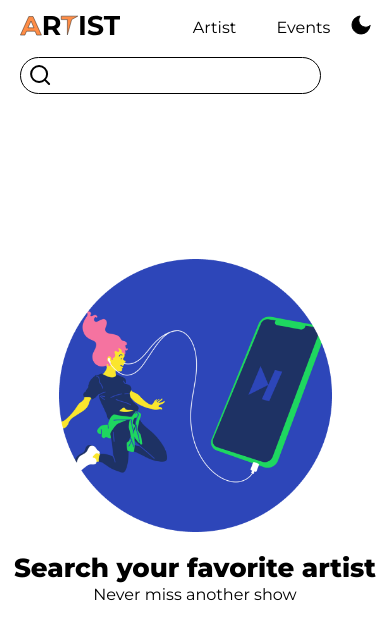
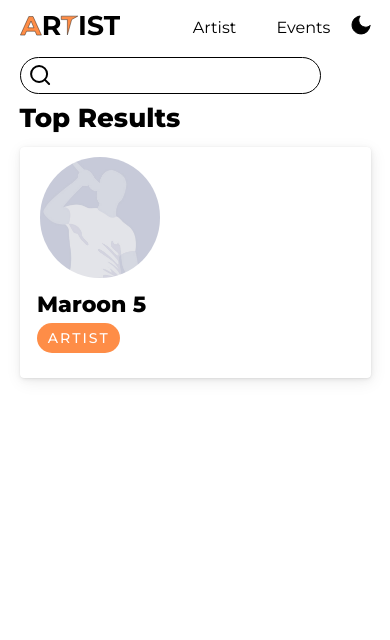
Before and after one commit to zillBoy/artist, a React (Create React App) app: page /artist in a window 390 px wide. Shown: the top 640 px of the page. Built offline with nearby package versions, Linux system fonts and the light colour scheme.

Commit message:
Artist Searched Card - created Viewport width function created for responsiveness of card

```diff
--- /dev/null
+++ b/src/components/Artist/SearchedArtist.jsx
@@ -0,0 +1,14 @@
+import React from 'react'
+import SearchedArtistCard from './SearchedArtistCard'
+
+const SearchedArtist = ({ artist }) => {
+    return (
+        <div className='searchedartist__container'>
+            <h2 className='heading-secondary'>Top Results</h2>
+            <br />
+            <SearchedArtistCard artist={artist} />
+        </div>
+    )
+}
+
+export default SearchedArtist
--- /dev/null
+++ b/src/components/Artist/SearchedArtistCard.jsx
@@ -0,0 +1,17 @@
+import React from 'react'
+import AritstPlaceholderImage from '../../assets/images/artistplaceholder.jpg'
+import Badge from '../Badge/Badge'
+
+const SearchedArtistCard = () => {
+    return (
+        <div className='searchedartistcard__container'>
+            <img className='searchedartistcard-image' src={AritstPlaceholderImage} alt='artist' />
+            <section className='searchedartistcard-content'>
+                <h3 className='heading-tertiary'>Maroon 5</h3>
+                <Badge />
+            </section>
+        </div>
+    )
+}
+
+export default SearchedArtistCard
--- /dev/null
+++ b/src/components/Badge/Badge.jsx
@@ -0,0 +1,11 @@
+import React from 'react'
+
+const Badge = () => {
+    return (
+        <div className='badge__container'>
+            <p className='paragraph-secondary'>ARTIST</p>
+        </div>
+    )
+}
+
+export default Badge
--- a/src/components/Input/Input.jsx
+++ b/src/components/Input/Input.jsx
@@ -7,7 +7,6 @@
 const Input = () => {
 
     const [search, setSearch] = useState('')
-    const [artist, setArtist] = useState({})
     const [showCancel, setShowCancel] = useState(false)
 
     const changeHandler = event => setSearch(event.target.value)
--- a/src/pages/Artist.jsx
+++ b/src/pages/Artist.jsx
@@ -1,14 +1,52 @@
-import React from 'react'
+import React, { useState, useEffect } from 'react'
+
+import Navbar from '../components/Navbar/Navbar'
+import Input from '../components/Input/Input'
 import NoArtist from '../components/Artist/NoArtist'
-import Input from '../components/Input/Input'
-import Navbar from '../components/Navbar/Navbar'
+import SearchedArtist from '../components/Artist/SearchedArtist'
 
 const Artist = () => {
+
+    const [artist, setArtist] = useState({})
+
+    useEffect(() => {
+        let artist = {
+            "thumb_url": "https://photos.bandsintown.com/thumb/8479721.jpeg",
+            "mbid": "0ab49580-c84f-44d4-875f-d83760ea2cfe",
+            "facebook_page_url": "http://www.facebook.com/5330548481",
+            "image_url": "https://photos.bandsintown.com/large/8479721.jpeg",
+            "tracker_count": 6085169,
+            "tracking": [],
+            "upcoming_event_count": 11,
+            "url": "https://www.bandsintown.com/a/510?came_from=267&app_id=abc",
+            "support_url": "",
+            "name": "Maroon 5",
+            "options": {
+                "display_listen_unit": false
+            },
+            "links": [{
+                    "type": "twitter",
+                    "url": "http://twitter.com/maroon5"
+                },
+                {
+                    "type": "website",
+                    "url": "http://www.maroon5.com"
+                },
+                {
+                    "type": "facebook",
+                    "url": "https://www.facebook.com/maroon5/"
+                }
+            ],
+            "id": "510"
+        }
+        setArtist(artist)
+    }, [])
+
     return (
         <>
             <Navbar />
             <Input />
-            <NoArtist />
+            {Object.keys(artist).length !== 0 ? <SearchedArtist artist={artist} /> : <NoArtist />}
         </>
     )
 }
--- a/src/scss/_main.scss
+++ b/src/scss/_main.scss
@@ -1,6 +1,7 @@
 // Abstract
 @import './abstract/variable';
 @import './abstract/mixins';
+@import './abstract/functions';
 
 // Base
 @import './base/reset';
@@ -11,6 +12,8 @@
 @import './components/navbar';
 @import './components/input';
 @import './components/noartist';
+@import './components/searchedartist';
+@import './components/badge';
 
 // Layout
 
--- /dev/null
+++ b/src/scss/abstract/_functions.scss
@@ -0,0 +1,4 @@
+@function get-vw($target) {
+    $vw-context: (1000*.01) * 0.1rem;
+    @return calc(($target/$vw-context) * 1vw);
+}
--- a/src/scss/abstract/_variable.scss
+++ b/src/scss/abstract/_variable.scss
@@ -13,3 +13,12 @@
 
 // Artist
 $artist-search-input-width: 30rem;
+
+// Artist Searched Card
+$artist-searchedcard-image: 12rem;
+$artist-searchedcard-width: 51rem;
+$artist-searchedcard-height: 23rem;
+
+// Badge
+$badge-width: 8.3rem;
+$badge-height: 3rem;
--- a/src/scss/base/_typography.scss
+++ b/src/scss/base/_typography.scss
@@ -6,8 +6,20 @@
     font-size: 2.6rem;
 }
 
+.heading-tertiary {
+    font-size: 2.2rem;
+}
+
 .paragraph {
     font-size: 1.6rem;
+}
+
+.paragraph-secondary {
+    font-size: 1.4rem;
+    text-transform: uppercase;
+    font-weight: 500;
+    letter-spacing: 0.2rem;
+    color: $white-color;
 }
 
 // Navbar
--- /dev/null
+++ b/src/scss/components/_badge.scss
@@ -0,0 +1,8 @@
+.badge__container {
+    margin-top: 0.5rem;
+    background-color: $primary-color;
+    width: $badge-width;
+    height: $badge-height;
+    border-radius: calc($badge-width / 2);
+    @include center;
+}
--- /dev/null
+++ b/src/scss/components/_searchedartist.scss
@@ -0,0 +1,40 @@
+// Searched Artist
+
+.searchedartist__container {
+    margin-left: 5%;
+    margin-top: 2%;
+}
+
+// Searched Artist Card
+
+.searchedartistcard__container {
+    background-color: $white-color;
+    box-shadow:
+        0px 0.1px 0.5px rgba(0, 0, 0, 0.02),
+        0.1px 0.3px 1.1px rgba(0, 0, 0, 0.028),
+        0.1px 0.5px 2.1px rgba(0, 0, 0, 0.035),
+        0.2px 0.9px 3.8px rgba(0, 0, 0, 0.042),
+        0.4px 1.7px 7.1px rgba(0, 0, 0, 0.05),
+        1px 4px 17px rgba(0, 0, 0, 0.07)
+    ;
+    width: $artist-searchedcard-width;
+    height: $artist-searchedcard-height;
+    border-radius: 0.4rem;
+    cursor: pointer;
+
+    @include respond(phone) {
+        width: get-vw(90rem);
+    }
+}
+
+.searchedartistcard-image {
+    width: $artist-searchedcard-image;
+    height: $artist-searchedcard-image;
+    border-radius: calc($artist-searchedcard-image / 2);
+    object-fit: cover;
+    margin: 1rem 2rem;
+}
+
+.searchedartistcard-content {
+    margin-left: 5%;
+}
```
